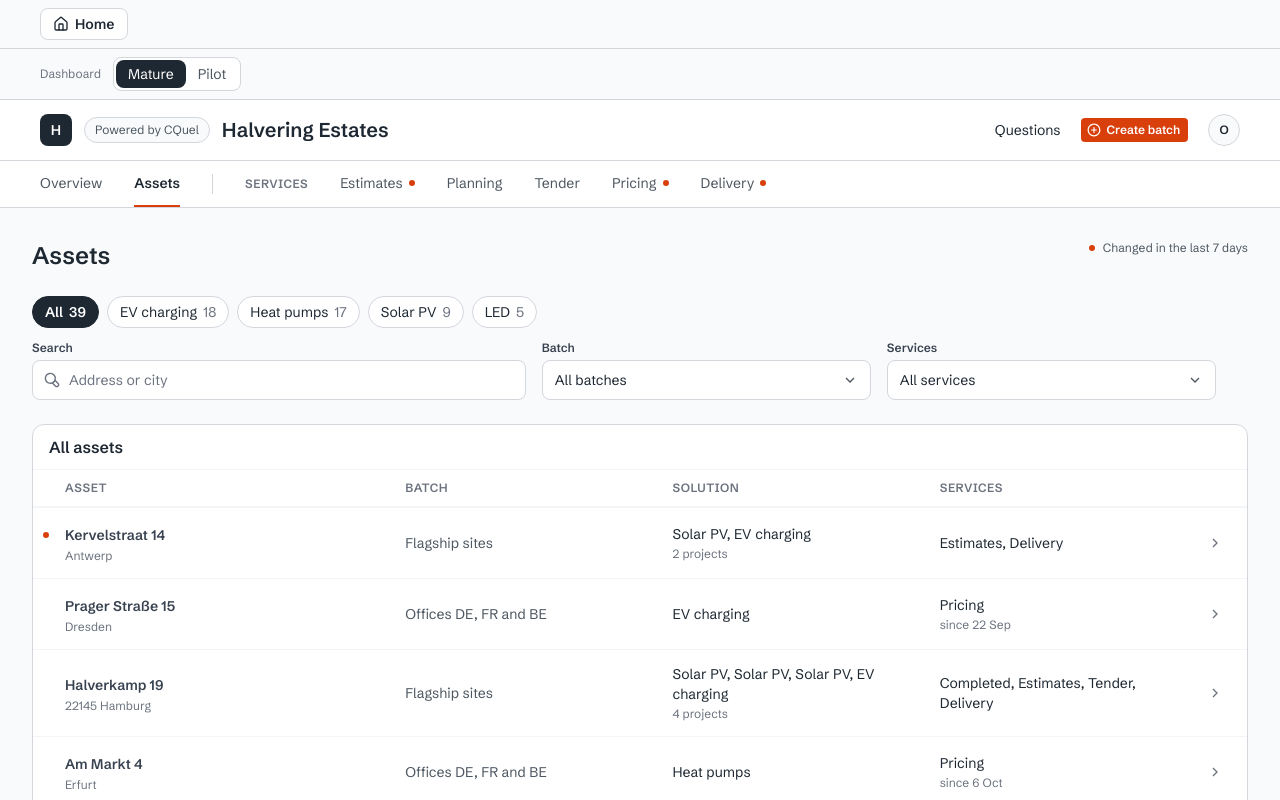
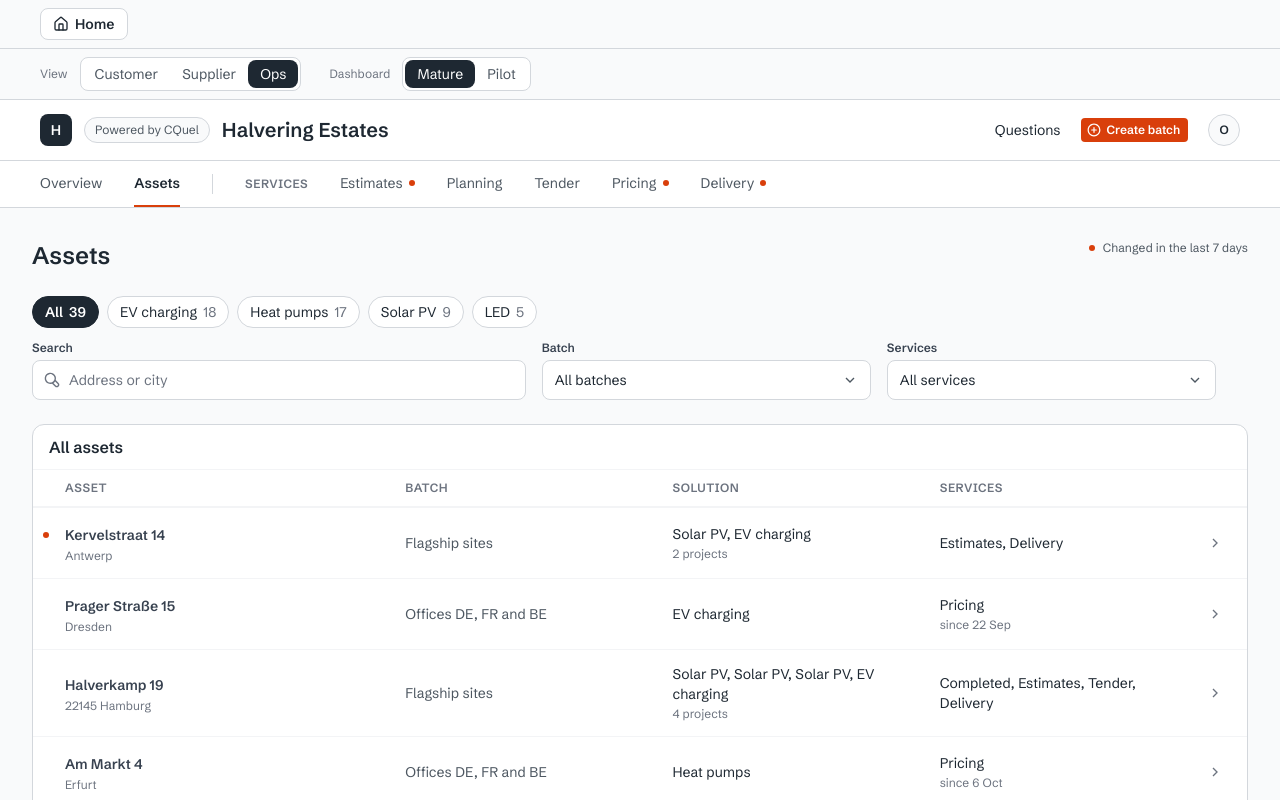
Before and after one commit to olena-mostepan/new_concept, a Next.js app: page /concept/assets in a window 1280 px wide. Shown: the top 800 px of the page. Built offline with nearby package versions, Linux system fonts and the light colour scheme.

Commit message:
Prototype bar: View switch (Customer · Supplier · Ops) before Dashboard
Co-Authored-By: Claude Opus 5.5 <noreply@anthropic.com>
Claude-Session: https://claude.ai/code/session_01U3bWT17XiKtbc1beGWDVez

```diff
--- a/components/concept/ConceptChrome.tsx
+++ b/components/concept/ConceptChrome.tsx
@@ -32,7 +32,32 @@ function AccountToggle() {
   return (
     <div className="border-b border-border-dark bg-bg-container-grey">
       <div className="mx-auto flex w-full max-w-screen-2xl items-center gap-3 px-6 py-2 sm:px-8 lg:px-10">
-        <span className="p7 text-text-tertiary">{t("Dashboard")}</span>
+        {/* Prototype control: the three versions of the concept. */}
+        <span className="p7 text-text-tertiary">{t("View")}</span>
+        <nav className="inline-flex rounded-md border border-border-dark bg-white p-0.5" aria-label={t("View")}>
+          {[
+            { label: "Customer", href: "/concept/customer", on: isCustomerPath(pathname) },
+            { label: "Supplier", href: "/concept/supplier", on: pathname.startsWith("/concept/supplier") },
+            {
+              label: "Ops",
+              href: "/concept",
+              on: !isCustomerPath(pathname) && !pathname.startsWith("/concept/supplier"),
+            },
+          ].map((v) => (
+            <Link
+              key={v.label}
+              href={v.href}
+              aria-current={v.on ? "page" : undefined}
+              className={cn(
+                "rounded-md px-3 py-1 p6 transition-colors outline-none focus-visible:shadow-focus",
+                v.on ? "bg-black-7 text-white" : "text-text-secondary hover:text-text-primary",
+              )}
+            >
+              {v.label}
+            </Link>
+          ))}
+        </nav>
+        <span className="ml-4 p7 text-text-tertiary">{t("Dashboard")}</span>
         <div
           className="inline-flex rounded-md border border-border-dark bg-white p-0.5"
           role="tablist"
```
